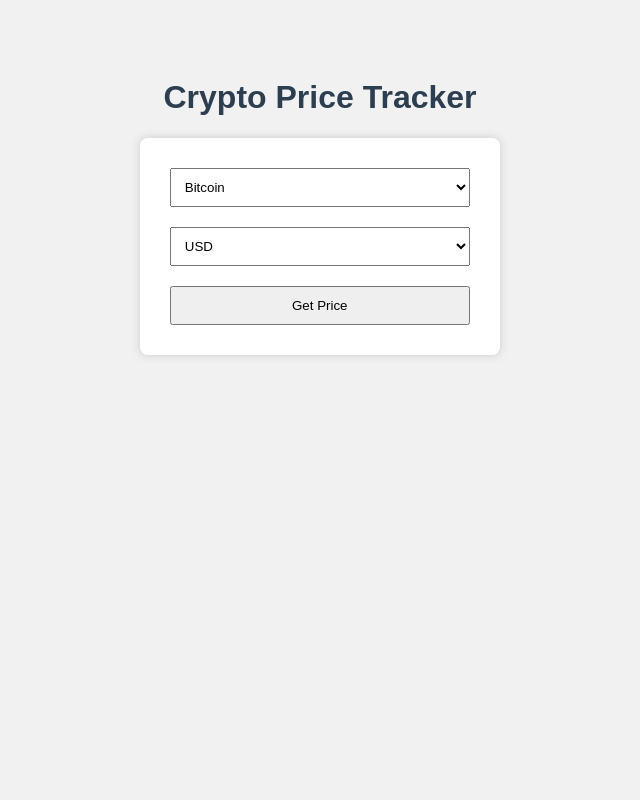
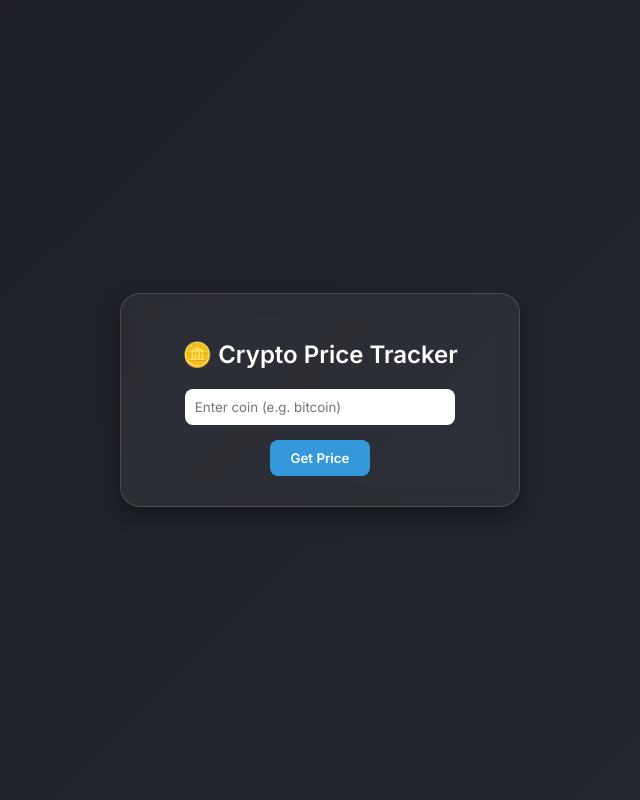
Before and after one commit to preciousadegoke/crypto-price-tracker, a Flask app: page / in a window 1280 px wide. Shown: the whole page, without its empty margins (320-960 px from the left). Run offline with Flask 3, Linux system fonts and the light colour scheme.

Commit message:
Update UI with glassmorphism and loader

```diff
--- a/templates/index.html
+++ b/templates/index.html
@@ -1,83 +1,136 @@
-<!-- crypto_price_tracker/templates/index.html -->
-
 <!DOCTYPE html>
 <html lang="en">
 <head>
-    <meta charset="UTF-8">
+  <meta charset="UTF-8" />
+  <meta name="viewport" content="width=device-width, initial-scale=1.0" />
   <title>Crypto Price Tracker</title>
+  <link href="https://fonts.googleapis.com/css2?family=Inter:wght@400;600&display=swap" rel="stylesheet">
   <style>
+    * {
+      box-sizing: border-box;
+      font-family: 'Inter', sans-serif;
+    }
+
     body {
-            font-family: Arial, sans-serif;
-            background-color: #f1f1f1;
+      margin: 0;
+      background: linear-gradient(135deg, #1e1f26, #23272f);
+      color: #fff;
       display: flex;
-            flex-direction: column;
+      justify-content: center;
       align-items: center;
-            padding: 50px;
+      height: 100vh;
+      padding: 20px;
     }
+
+    .container {
+      background: rgba(255, 255, 255, 0.05);
+      border: 1px solid rgba(255, 255, 255, 0.15);
+      border-radius: 20px;
+      padding: 30px;
+      backdrop-filter: blur(10px);
+      width: 100%;
+      max-width: 400px;
+      text-align: center;
+      box-shadow: 0 8px 20px rgba(0, 0, 0, 0.4);
+    }
+
     h1 {
-            color: #2c3e50;
+      margin-bottom: 20px;
+      font-size: 24px;
     }
-        form {
-            background-color: white;
-            padding: 20px;
+
+    input[type="text"] {
+      padding: 10px;
+      width: 80%;
+      margin-bottom: 15px;
+      border: none;
       border-radius: 8px;
-            box-shadow: 0px 0px 10px #ccc;
+      outline: none;
     }
-        input, select, button {
-            padding: 10px;
-            margin: 10px;
-            width: 100%;
-            max-width: 300px;
+
+    button {
+      padding: 10px 20px;
+      background-color: #3498db;
+      border: none;
+      color: white;
+      border-radius: 8px;
+      cursor: pointer;
+      font-weight: bold;
+      transition: background 0.3s;
     }
-        #result {
+
+    button:hover {
+      background-color: #2980b9;
+    }
+
+    .price-result {
       margin-top: 20px;
-            background-color: #dff0d8;
-            padding: 15px;
-            border-radius: 5px;
-            color: #3c763d;
+      font-size: 20px;
+      font-weight: 600;
+      animation: fadeIn 1s ease;
+    }
+
+    @keyframes fadeIn {
+      from { opacity: 0; transform: translateY(-10px); }
+      to { opacity: 1; transform: translateY(0); }
+    }
+
+    /* Loader */
+    #loading {
       display: none;
+      position: fixed;
+      top: 0; left: 0; right: 0; bottom: 0;
+      background: #000000cc;
+      z-index: 9999;
+      justify-content: center;
+      align-items: center;
+    }
+
+    .spinner {
+      border: 4px solid #f3f3f3;
+      border-top: 4px solid #3498db;
+      border-radius: 50%;
+      width: 40px;
+      height: 40px;
+      animation: spin 1s linear infinite;
+    }
+
+    @keyframes spin {
+      0% { transform: rotate(0deg); }
+      100% { transform: rotate(360deg); }
     }
   </style>
 </head>
 <body>
-    <h1>Crypto Price Tracker</h1>
-    <form id="priceForm">
-        <select id="coin" required>
-            <option value="bitcoin">Bitcoin</option>
-            <option value="ethereum">Ethereum</option>
-            <option value="dogecoin">Dogecoin</option>
-        </select>
-        <select id="currency" required>
-            <option value="usd">USD</option>
-            <option value="ngn">NGN</option>
-            <option value="eur">EUR</option>
-        </select>
+  <div id="loading">
+    <div class="spinner"></div>
+  </div>
+
+  <div class="container">
+    <h1>🪙 Crypto Price Tracker</h1>
+    <form method="POST">
+      <input type="text" name="coin" placeholder="Enter coin (e.g. bitcoin)" required />
+      <br />
       <button type="submit">Get Price</button>
     </form>
-    <div id="result"></div>
+
+    {% if price %}
+      <div class="price-result">💰 {{ coin.capitalize() }}: ${{ '{:,.2f}'.format(price) }}</div>
+    {% elif error %}
+      <div class="price-result" style="color: red;">⚠️ {{ error }}</div>
+    {% endif %}
+  </div>
 
   <script>
-        document.getElementById('priceForm').addEventListener('submit', function(event) {
-            event.preventDefault();
-            const coin = document.getElementById('coin').value;
-            const currency = document.getElementById('currency').value;
+    const form = document.querySelector('form');
+    const loading = document.getElementById('loading');
 
-            fetch(`/price?coin=${coin}&currency=${currency}`)
-                .then(response => response.json())
-                .then(data => {
-                    if (data.price) {
-                        document.getElementById('result').style.display = 'block';
-                        document.getElementById('result').innerText =
-                            `1 ${data.coin.toUpperCase()} = ${data.price} ${data.currency.toUpperCase()}`;
-                    } else {
-                        document.getElementById('result').style.display = 'block';
-                        document.getElementById('result').innerText = data.error;
-                    }
-                })
-                .catch(error => {
-                    document.getElementById('result').style.display = 'block';
-                    document.getElementById('result').innerText = 'An error occurred.';
+    form.addEventListener('submit', () => {
+      loading.style.display = 'flex';
     });
+
+    window.addEventListener('load', () => {
+      loading.style.display = 'none';
     });
   </script>
 </body>
```
Lines whose indentation alone changed are shown as unchanged.
